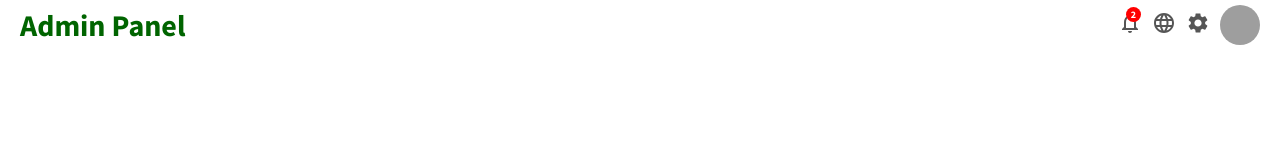
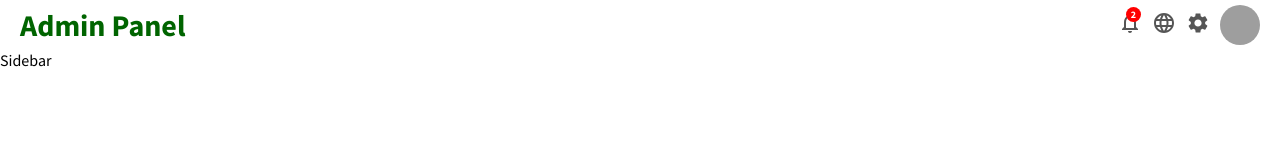
Before and after one commit to PJMantoss/admin_panel, a React (Create React App) app: page / in a window 1280 px wide. Shown: the top 160 px of the page. Built offline with nearby package versions, Linux system fonts and the light colour scheme; grey boxes are pictures that could not be loaded.

Commit message:
update Sidebar component

```diff
--- a/src/App.js
+++ b/src/App.js
@@ -1,9 +1,13 @@
 import TopBar from './components/topbar/TopBar';
+import Sidebar from './components/sidebar/Sidebar';
 
 function App() {
   return (
     <div>
       <TopBar />
+      <div className="container">
+        <Sidebar />
+      </div>
     </div>
   );
 }
```
